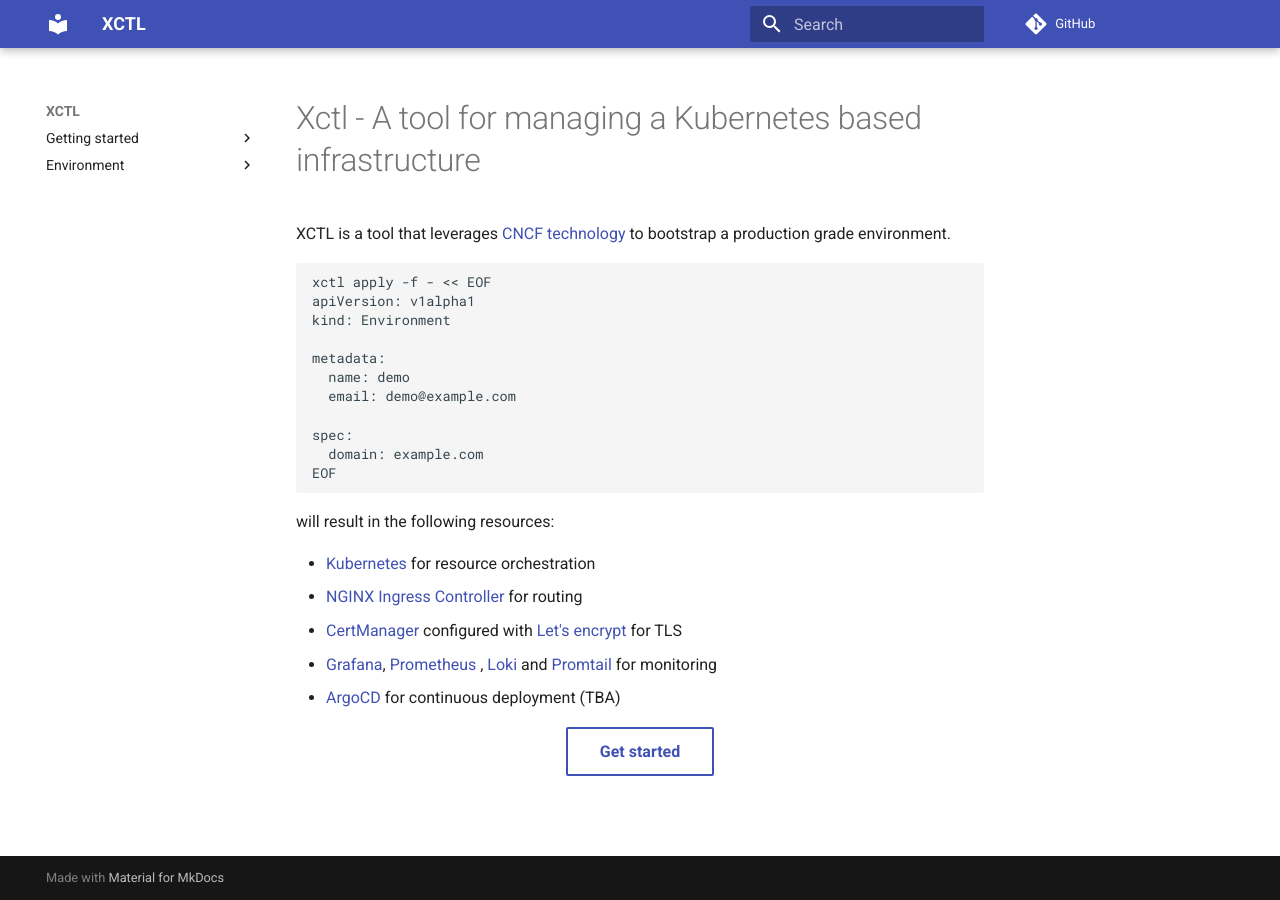
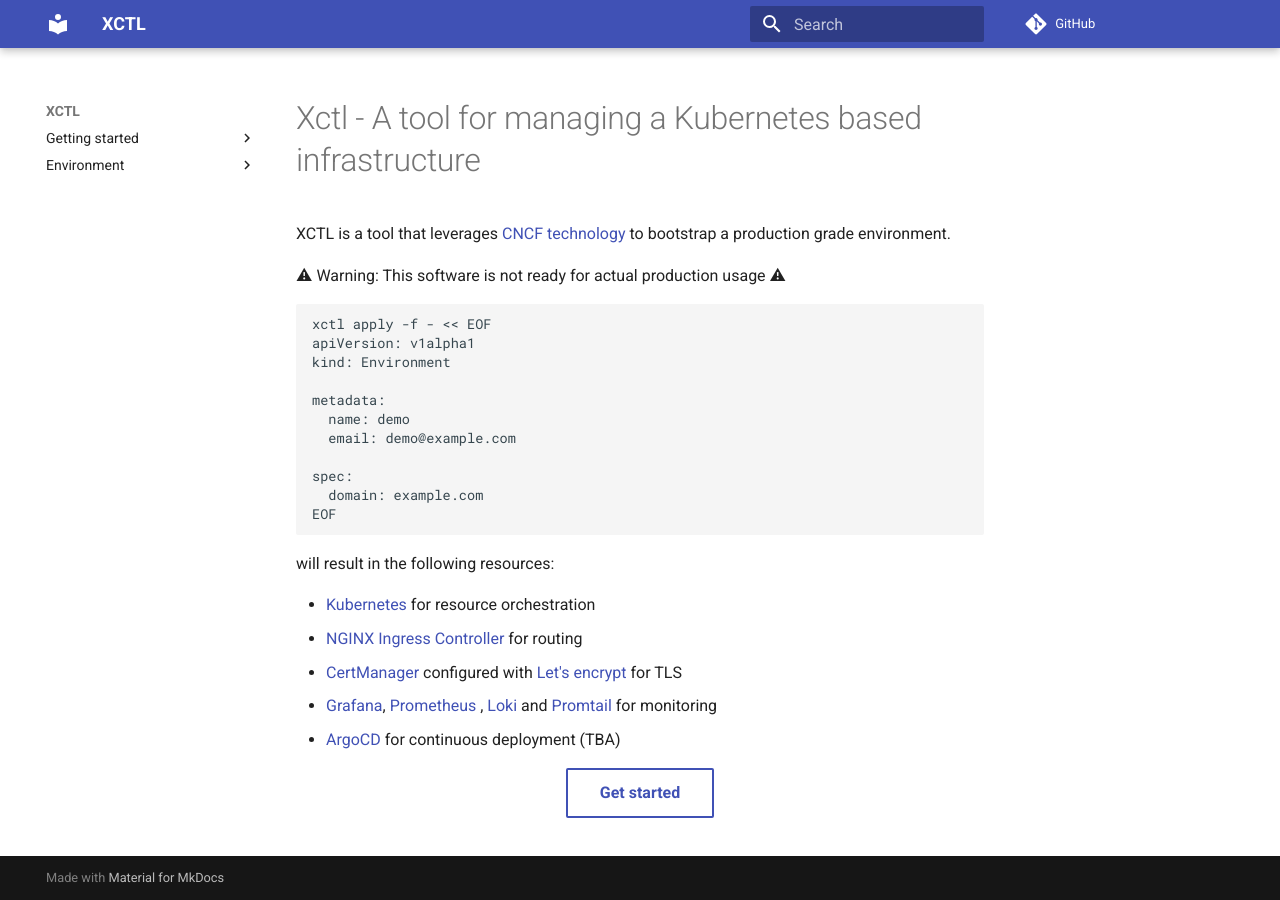
Before and after one commit to tuuturu/xctl, an MkDocs documentation site: the page built from docs/frontend/docs/index.md, in a window 1280 px wide. Built offline with MkDocs 1.6.1 and Material for MkDocs 9.7.7, drawn with Linux system fonts in a browser that asks for light colours; comment, search, counter and statistics services are not loaded.

````diff
--- a/docs/frontend/docs/index.md
+++ b/docs/frontend/docs/index.md
@@ -1,6 +1,8 @@
 # Xctl - A tool for managing a Kubernetes based infrastructure
 
 XCTL is a tool that leverages [CNCF technology](https://www.cncf.io/) to bootstrap a production grade environment.
+
+⚠ Warning: This software is not ready for actual production usage ⚠
 
 ```shell
 xctl apply -f - << EOF
````
